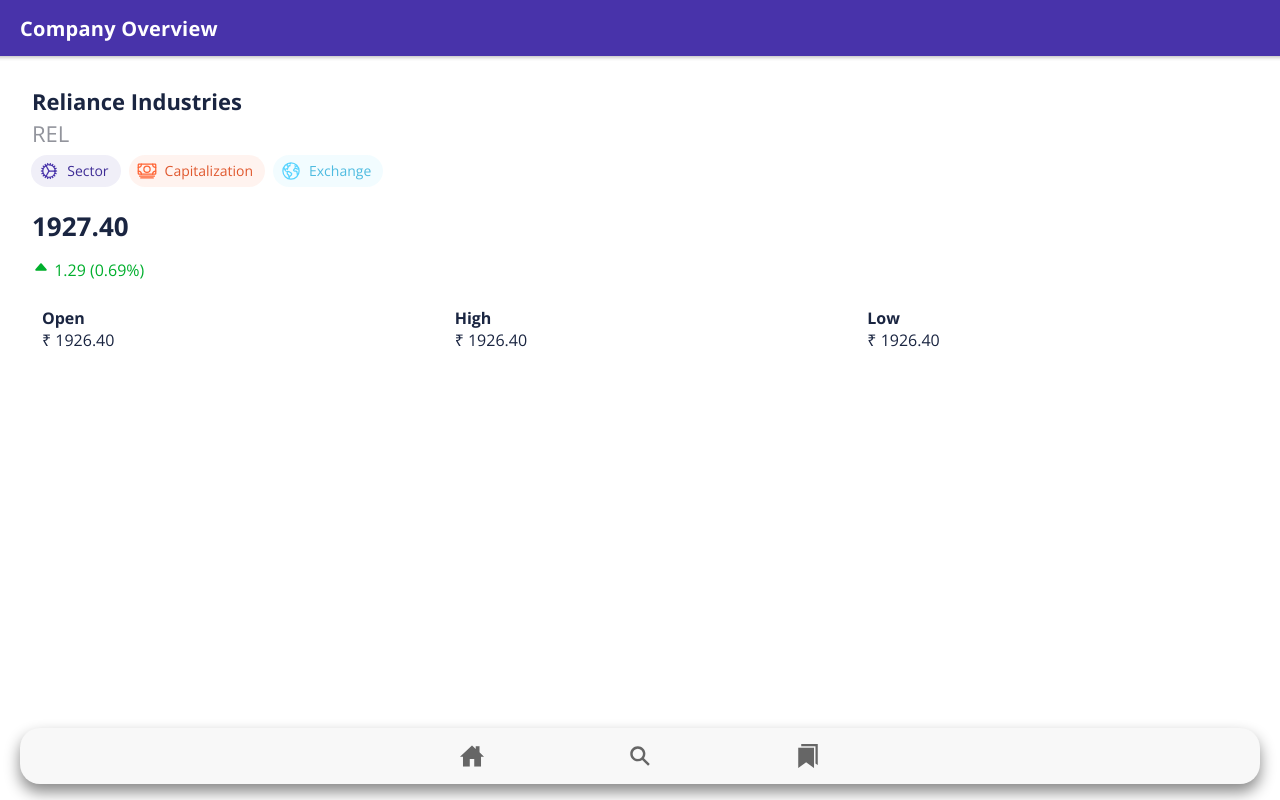
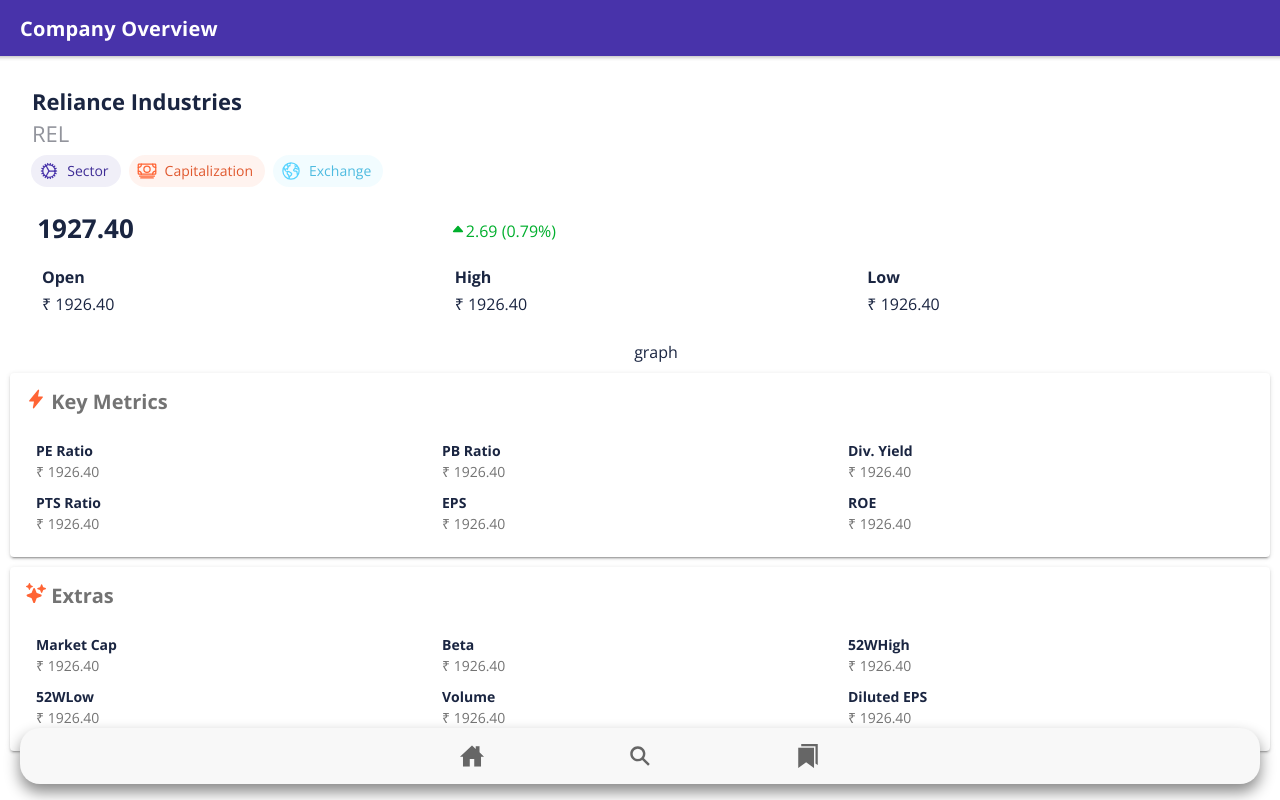
Before and after one commit to subodhGalande/stoxticker, a React (Create React App) app: page /CompanyOverview in a window 1280 px wide. Built offline with nearby package versions, Linux system fonts and the light colour scheme.

Commit message:
company overview page done graph is left

```diff
--- a/src/App.tsx
+++ b/src/App.tsx
@@ -18,6 +18,7 @@
 import CompanyOverview from "./pages/CompanyOverview";
 
 import Maintabs from "./pages/maintabs";
+import Profile from "./pages/Profile";
 
 /* Core CSS required for Ionic components to work properly */
 import "@ionic/react/css/core.css";
@@ -45,6 +46,7 @@
     <IonApp>
       <IonContent fullscreen={true}>
         <IonReactRouter>
+          <Route path="/Profile" component={Profile} exact={true} />
           <Route
             path="/CompanyOverview"
             component={CompanyOverview}
--- a/src/pages/CompanyOverview.css
+++ b/src/pages/CompanyOverview.css
@@ -12,6 +12,16 @@
   margin-top: -0.3rem;
 }
 
-.prices {
-  display: inline-block;
+.tickerprice {
+  margin-top: -0.5rem;
+  margin-left: -0.3rem;
+  margin-bottom: -0.5rem;
 }
+
+.tickerchange {
+  margin-top: 1.15rem;
+}
+
+.thirdrowvalues {
+  padding-top: 0.3rem;
+}
--- a/src/pages/CompanyOverview.tsx
+++ b/src/pages/CompanyOverview.tsx
@@ -11,10 +11,17 @@
   IonGrid,
   IonRow,
   IonCol,
+  IonCard,
+  IonCardHeader,
+  IonCardContent,
+  IonCardSubtitle,
+  IonCardTitle,
 } from "@ionic/react";
 
 import {
+  flash,
   cogOutline,
+  sparkles,
   earthOutline,
   cashOutline,
   caretUpOutline,
@@ -58,21 +65,21 @@
               <IonLabel>Exchange</IonLabel>
             </IonChip>
           </div>
-
-          <div>
-            <h1>
-              <strong>1927.40</strong>
-            </h1>
-            <span>
-              <IonText color="success">
-                <p>
-                  <IonIcon size="small" icon={caretUpOutline}></IonIcon> 1.29
-                  (0.69%)
-                </p>
-              </IonText>
-            </span>
-          </div>
-
+          <IonGrid>
+            <IonRow>
+              <IonCol className="tickerprice" size="4">
+                <IonText color="dark">
+                  <h1>
+                    <strong>1927.40</strong>
+                  </h1>
+                </IonText>
+              </IonCol>
+              <IonCol className="tickerchange" size="8">
+                <IonIcon icon={caretUpOutline} color="success"></IonIcon>
+                <IonText color="success">2.69 (0.79%)</IonText>
+              </IonCol>
+            </IonRow>
+          </IonGrid>
           <IonGrid>
             <IonRow>
               <IonCol size="4">
@@ -80,7 +87,7 @@
                   <strong>Open</strong>
                 </IonText>
                 <IonText>
-                  <div>
+                  <div className="thirdrowvalues">
                     <span>&#8377;</span> 1926.40
                   </div>
                 </IonText>
@@ -91,7 +98,7 @@
                   <strong>High</strong>
                 </IonText>
                 <IonText>
-                  <div>
+                  <div className="thirdrowvalues">
                     <span>&#8377;</span> 1926.40
                   </div>
                 </IonText>
@@ -102,13 +109,179 @@
                   <strong>Low</strong>
                 </IonText>
                 <IonText>
-                  <div>
+                  <div className="thirdrowvalues">
                     <span>&#8377;</span> 1926.40
                   </div>
                 </IonText>
               </IonCol>
             </IonRow>
           </IonGrid>
+
+          <div className="graph ion-padding-top ion-text-center">graph</div>
+        </div>
+        <div className="cards">
+          <IonCard>
+            <IonCardHeader>
+              <IonCardTitle color="Dark">
+                <IonIcon color="secondary" icon={flash}></IonIcon>
+                <b> Key Metrics </b>
+              </IonCardTitle>
+            </IonCardHeader>
+
+            <IonCardContent>
+              <IonGrid>
+                <IonRow>
+                  <IonCol size="4">
+                    <IonText color="dark">
+                      <strong>PE Ratio</strong>
+                    </IonText>
+                    <IonText>
+                      <div>
+                        <span>&#8377;</span> 1926.40
+                      </div>
+                    </IonText>
+                  </IonCol>
+
+                  <IonCol>
+                    <IonText color="dark">
+                      <strong>PB Ratio</strong>
+                    </IonText>
+                    <IonText>
+                      <div>
+                        <span>&#8377;</span> 1926.40
+                      </div>
+                    </IonText>
+                  </IonCol>
+
+                  <IonCol>
+                    <IonText color="dark">
+                      <strong>Div. Yield</strong>
+                    </IonText>
+                    <IonText>
+                      <div>
+                        <span>&#8377;</span> 1926.40
+                      </div>
+                    </IonText>
+                  </IonCol>
+                </IonRow>
+                <IonRow>
+                  <IonCol size="4">
+                    <IonText color="dark">
+                      <strong>PTS Ratio</strong>
+                    </IonText>
+                    <IonText>
+                      <div>
+                        <span>&#8377;</span> 1926.40
+                      </div>
+                    </IonText>
+                  </IonCol>
+
+                  <IonCol>
+                    <IonText color="dark">
+                      <strong>EPS</strong>
+                    </IonText>
+                    <IonText>
+                      <div>
+                        <span>&#8377;</span> 1926.40
+                      </div>
+                    </IonText>
+                  </IonCol>
+
+                  <IonCol>
+                    <IonText color="dark">
+                      <strong>ROE</strong>
+                    </IonText>
+                    <IonText>
+                      <div>
+                        <span>&#8377;</span> 1926.40
+                      </div>
+                    </IonText>
+                  </IonCol>
+                </IonRow>
+              </IonGrid>
+            </IonCardContent>
+          </IonCard>
+          <IonCard>
+            <IonCardHeader>
+              <IonCardTitle color="Dark">
+                <IonIcon color="secondary" icon={sparkles}></IonIcon>
+                <b> Extras </b>
+              </IonCardTitle>
+            </IonCardHeader>
+
+            <IonCardContent>
+              <IonGrid>
+                <IonRow>
+                  <IonCol size="4">
+                    <IonText color="dark">
+                      <strong>Market Cap</strong>
+                    </IonText>
+                    <IonText>
+                      <div>
+                        <span>&#8377;</span> 1926.40
+                      </div>
+                    </IonText>
+                  </IonCol>
+
+                  <IonCol>
+                    <IonText color="dark">
+                      <strong>Beta</strong>
+                    </IonText>
+                    <IonText>
+                      <div>
+                        <span>&#8377;</span> 1926.40
+                      </div>
+                    </IonText>
+                  </IonCol>
+
+                  <IonCol>
+                    <IonText color="dark">
+                      <strong>52WHigh</strong>
+                    </IonText>
+                    <IonText>
+                      <div>
+                        <span>&#8377;</span> 1926.40
+                      </div>
+                    </IonText>
+                  </IonCol>
+                </IonRow>
+                <IonRow>
+                  <IonCol size="4">
+                    <IonText color="dark">
+                      <strong>52WLow</strong>
+                    </IonText>
+                    <IonText>
+                      <div>
+                        <span>&#8377;</span> 1926.40
+                      </div>
+                    </IonText>
+                  </IonCol>
+
+                  <IonCol>
+                    <IonText color="dark">
+                      <strong>Volume</strong>
+                    </IonText>
+                    <IonText>
+                      <div>
+                        <span>&#8377;</span> 1926.40
+                      </div>
+                    </IonText>
+                  </IonCol>
+
+                  <IonCol>
+                    <IonText color="dark">
+                      <strong>Diluted EPS</strong>
+                    </IonText>
+                    <IonText>
+                      <div>
+                        <span>&#8377;</span> 1926.40
+                      </div>
+                    </IonText>
+                  </IonCol>
+                </IonRow>
+              </IonGrid>
+            </IonCardContent>
+          </IonCard>
         </div>
       </IonContent>
     </IonPage>
--- /dev/null
+++ b/src/pages/Profile.tsx
@@ -0,0 +1,12 @@
+import { IonPage, IonContent, IonText } from "@ionic/react";
+import React from "react";
+
+const Profile: React.FC = () => {
+  return (
+    <IonPage>
+      <IonContent></IonContent>
+    </IonPage>
+  );
+};
+
+export default Profile;
```
